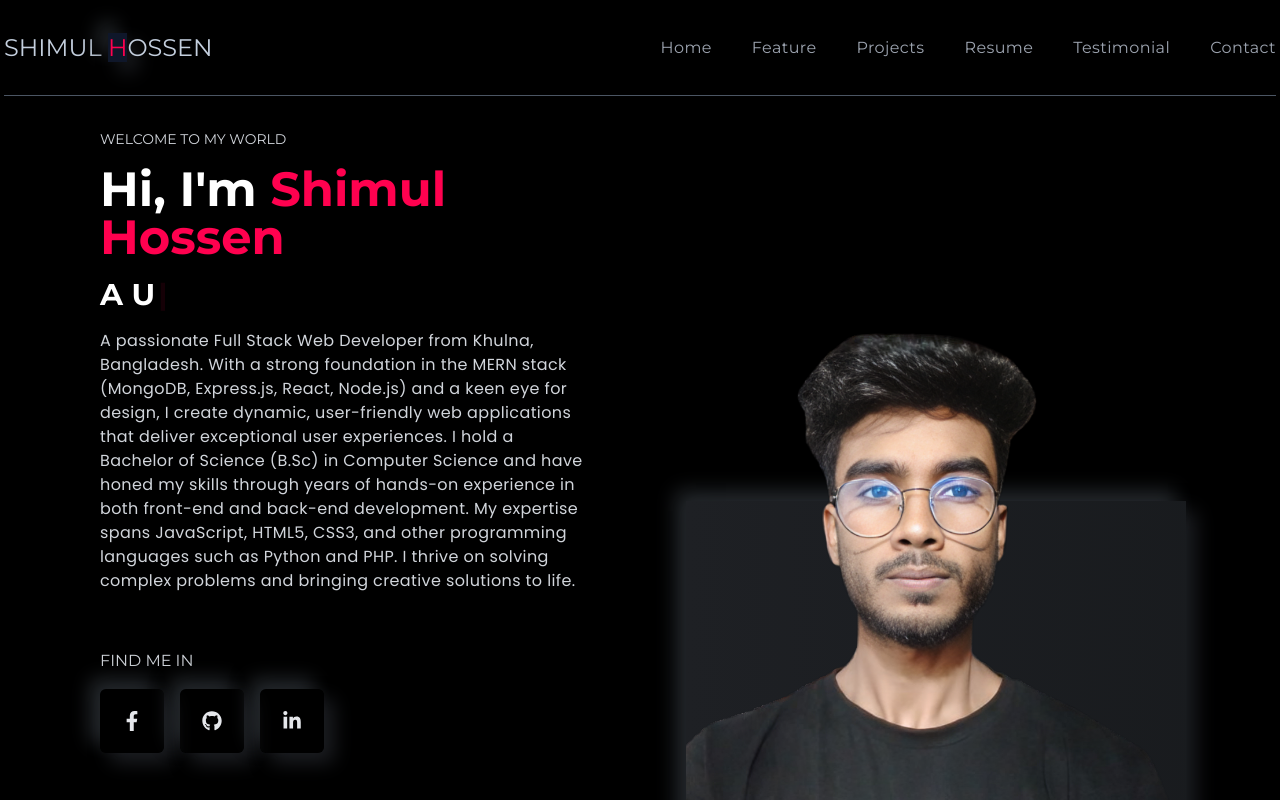
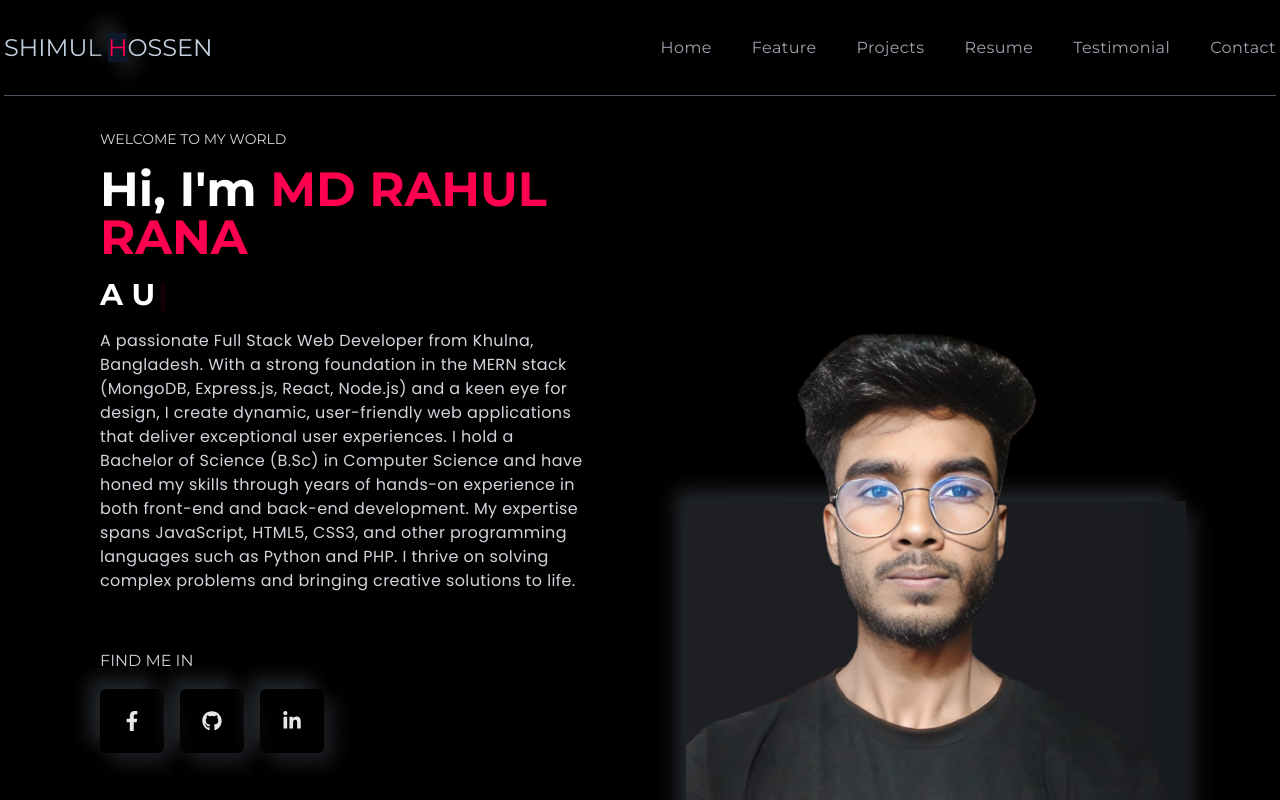
Before and after one commit to Shimulhossen119/shimulhossen, a React (Vite) app: page / in a window 1280 px wide. Shown: the top 800 px of the page. Built offline with nearby package versions, Linux system fonts and the light colour scheme; a web font is replaced by a local one.

Commit message:
Update Banner.jsx

```diff
--- a/src/components/banner/Banner.jsx
+++ b/src/components/banner/Banner.jsx
@@ -44,7 +44,7 @@ const Banner = () => {
               delay: 0.8,
             }} className="text-3xl sm:text-5xl font-bold text-white leading-tight">
             Hi, I'm{" "}
-            <span className="text-designColor black"> Shimul Hossen</span>
+            <span className="text-designColor black"> MD RAHUL RANA</span>
           </motion.h1>
           <motion.h2 initial={{ opacity: 0, y: 0.5 }}
             animate={{ opacity: 1, y: 1 }}
```
